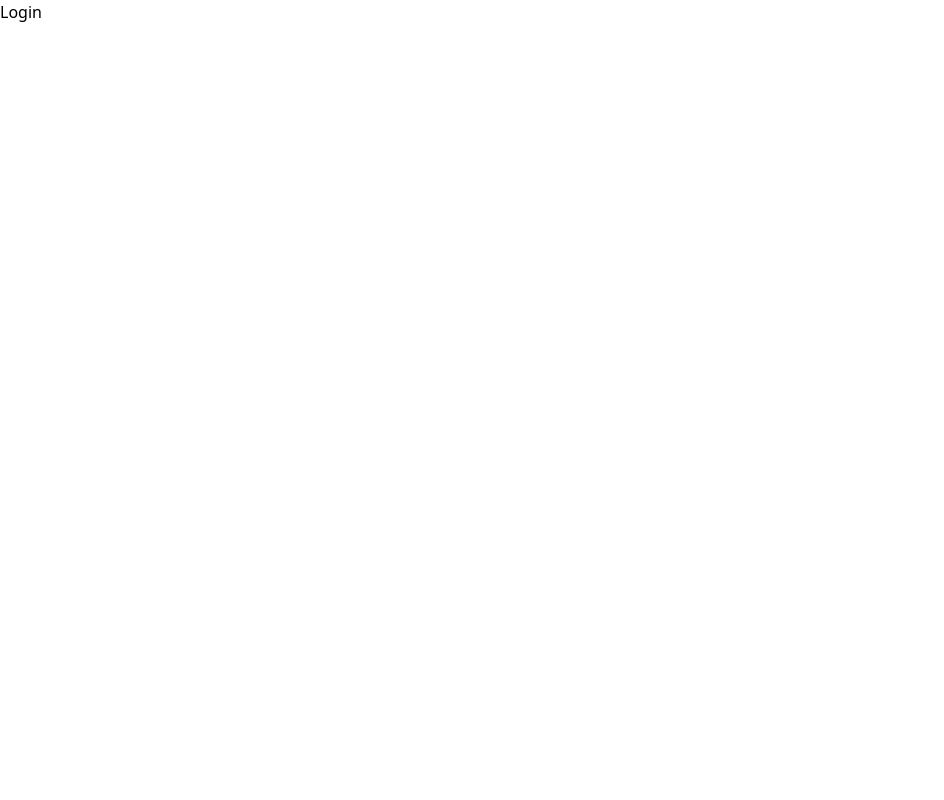
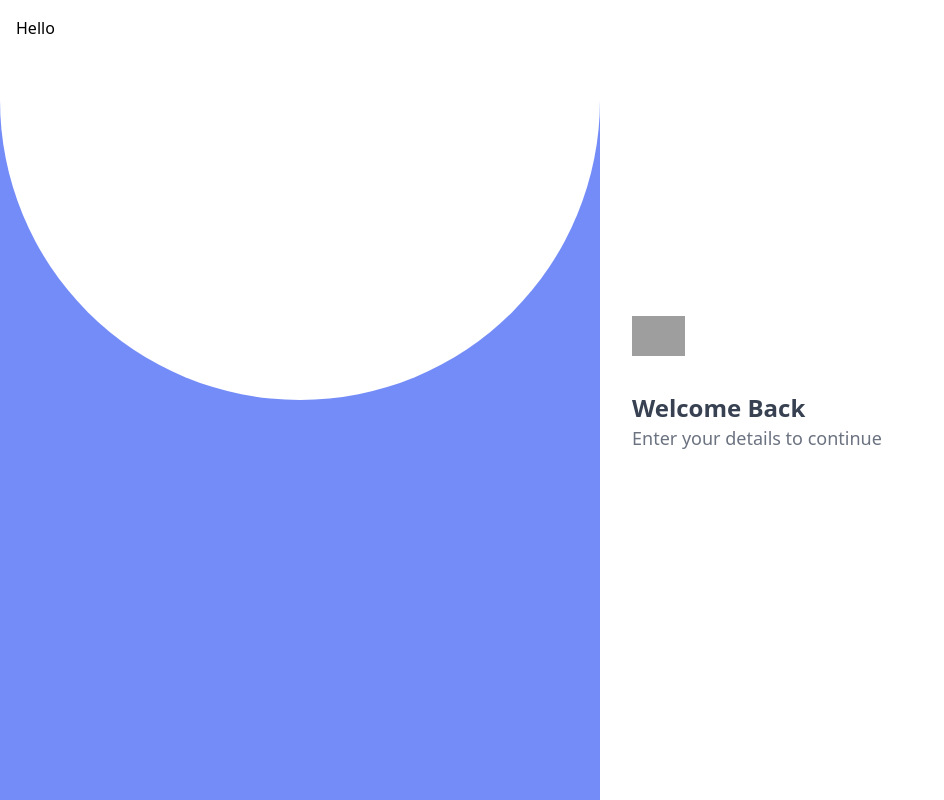
Before and after one commit to kennyrogers330/Emergency-Social-Network-ESN-, a React (Create React App) app in the folder frontend/: page /login in a window 1280 px wide. Shown: the whole page, without its empty margins (0-944 px from the left). Built offline with nearby package versions, Linux system fonts and the light colour scheme; grey boxes are pictures that could not be loaded.

Commit message:
feat: login scren

```diff
--- a/frontend/src/pages/LandingPage.jsx
+++ b/frontend/src/pages/LandingPage.jsx
@@ -1,40 +1,64 @@
 import React from 'react';
+import { useNavigate } from 'react-router-dom';
 
 const LandingPage = () => {
+  const navigate = useNavigate();
+
   return (
-    <section className="h-screen w-screen bg-white flex flex-col-reverse sm:flex-row min-h-0 min-w-0 overflow-hidden">
-      <nav className="bg-white dark:bg-gray-900 fixed w-full z-20 top-0 start-0 border-b border-gray-200 dark:border-gray-600">
+    <section className="h-screen w-screen bg-white flex flex-col sm:flex-row min-h-0 min-w-0 overflow-hidden">
+      <nav className="bg-white fixed w-full z-20 top-0 border-b">
         <div className="max-w-screen-xl flex flex-wrap items-center justify-between mx-auto p-4">
           <a
-            href="https://flowbite.com/"
-            className="flex items-center space-x-3 rtl:space-x-reverse"
+            href="https://res.cloudinary.com/dcpjf6uns/image/upload/v1707620915/Logo_llf7pi.png"
+            className="flex items-center space-x-3"
           >
             <img
-              src="https://flowbite.com/docs/images/logo.svg"
-              className="h-8"
-              alt="Flowbite Logo"
+              src="https://res.cloudinary.com/dcpjf6uns/image/upload/v1707620915/Logo_llf7pi.png"
+              className="h-10"
+              alt="ESN Logo"
             />
-            <span className="self-center text-2xl font-semibold whitespace-nowrap dark:text-white">
-              Flowbite
-            </span>
           </a>
-          <div className="flex md:order-2 space-x-3 md:space-x-0 rtl:space-x-reverse">
+          <div className="flex md:order-2 space-x-3">
             <button
               type="button"
-              className="text-white bg-blue-700 hover:bg-blue-800 focus:ring-4 focus:outline-none focus:ring-blue-300 font-medium rounded-lg text-sm px-4 py-2 text-center dark:bg-blue-600 dark:hover:bg-blue-700 dark:focus:ring-blue-800"
+              onClick={() => navigate('/login')}
+              className="text-white bg-colorBluePrimary hover:bg-blue-800 focus:ring-4 focus:outline-none focus:ring-blue-300 font-medium rounded-lg text-sm px-4 py-2 text-center"
             >
               Get started
             </button>
           </div>
         </div>
       </nav>
-      <section className="bg-slate-white h-full w-screen flex-1">
-        <div className="max-w-screen-xl flex flex-wrap items-center justify-between mx-auto pt-24">
-          <div className="bg-red-500 w-1/2 h-full flex">
-            <h2>Heloooooooo</h2>
+      <section className="bg-white h-full w-screen flex-1 overflow-auto">
+        <div className="max-w-screen-xl flex flex-col md:flex-row flex-wrap items-center justify-between mx-auto pt-24">
+          <div className="w-full md:w-1/2 h-full flex items-center justify-center">
+            <div className="flex flex-col justify-between items-start pt-8">
+              <div className="flex flex-col justify-between">
+                <h1 className="font-bold text-gray-700 text-wrap text-6xl">
+                  Stay Alert With The Emergency Social Network
+                </h1>
+                <p className="text-gray-400 mt-4 text-2xl">
+                  Dedicated to keep you informed in case of emergencies with
+                  respect to incidences in the neighbor hood.
+                </p>
+              </div>
+              <div className="mt-8">
+                <button
+                  type="button"
+                  onClick={() => navigate('/login')}
+                  className="text-white bg-colorBluePrimary hover:bg-blue-800 focus:ring-4 focus:outline-none focus:ring-blue-300 font-medium rounded-lg text-sm px-4 py-2 text-center"
+                >
+                  Join the Community
+                </button>
+              </div>
+            </div>
           </div>
-          <div className="bg-blue-500">
-            <h2>Heloooooooo</h2>
+          <div className="w-full md:w-1/2 h-full items-start">
+            <img
+              alt="Hero"
+              className="w-full h-auto object-contain"
+              src="https://res.cloudinary.com/dcpjf6uns/image/upload/v1707658444/Group_3_vj9njk.png"
+            />
           </div>
         </div>
       </section>
--- a/frontend/src/pages/Login.jsx
+++ b/frontend/src/pages/Login.jsx
@@ -1,5 +1,41 @@
-function Login() {
-  return <div>Login</div>;
-}
+import React from 'react';
+
+const Login = () => {
+  return (
+    <section className="w-screen h-full bg-white flex">
+      <div className="h-full flex flex-row justify-between items-center flex-wrap">
+        <div className="flex w-[600px] h-screen bg-colorBluePrimary mr-8">
+          <div className="relative w-screen h-1/2 bg-colorBluePrimary">
+            <div className="absolute top-0 left-0 w-full h-full bg-white rounded-b-full">
+              <h2 className="p-4">Hello</h2>
+            </div>
+          </div>
+        </div>
+        <div className="flex flex-col items-start">
+          <div>
+            <a
+              href="https://res.cloudinary.com/dcpjf6uns/image/upload/v1707620915/Logo_llf7pi.png"
+              className="flex items-center space-x-3"
+            >
+              <img
+                src="https://res.cloudinary.com/dcpjf6uns/image/upload/v1707620915/Logo_llf7pi.png"
+                className="h-10"
+                alt="ESN Logo"
+              />
+            </a>
+          </div>
+          <div className="mt-9 mb-8">
+            <h1 className="font-sans font-semibold text-2xl text-gray-700">
+              Welcome Back
+            </h1>
+            <p className="font-sans text-gray-500 text-lg">
+              Enter your details to continue
+            </p>
+          </div>
+        </div>
+      </div>
+    </section>
+  );
+};
 
 export default Login;
```
